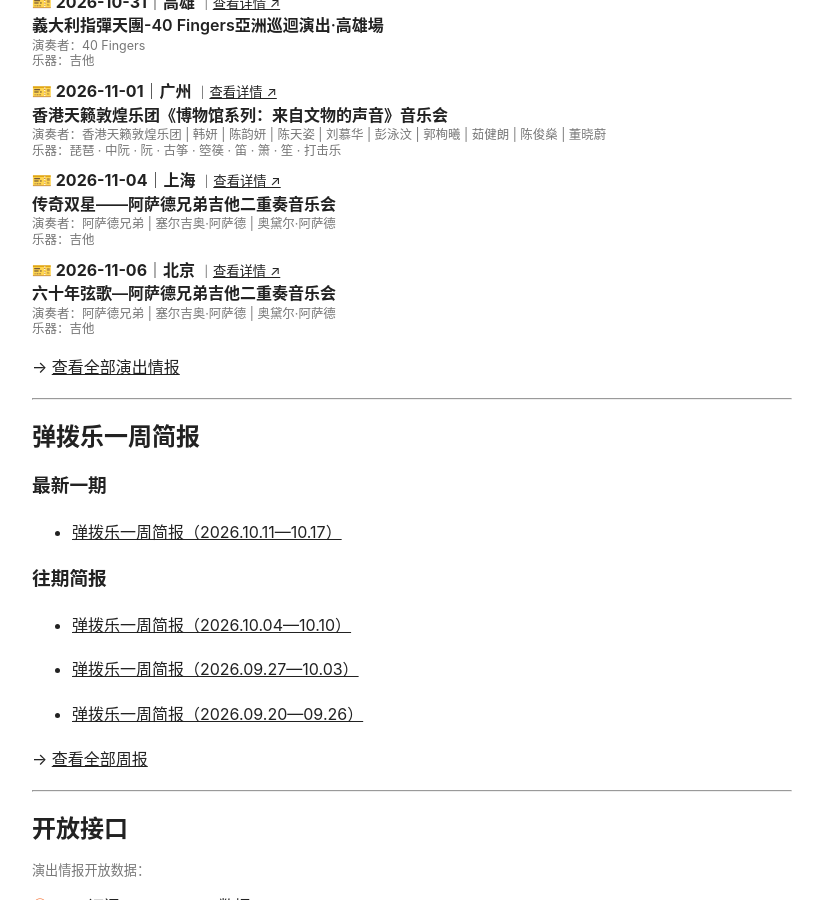
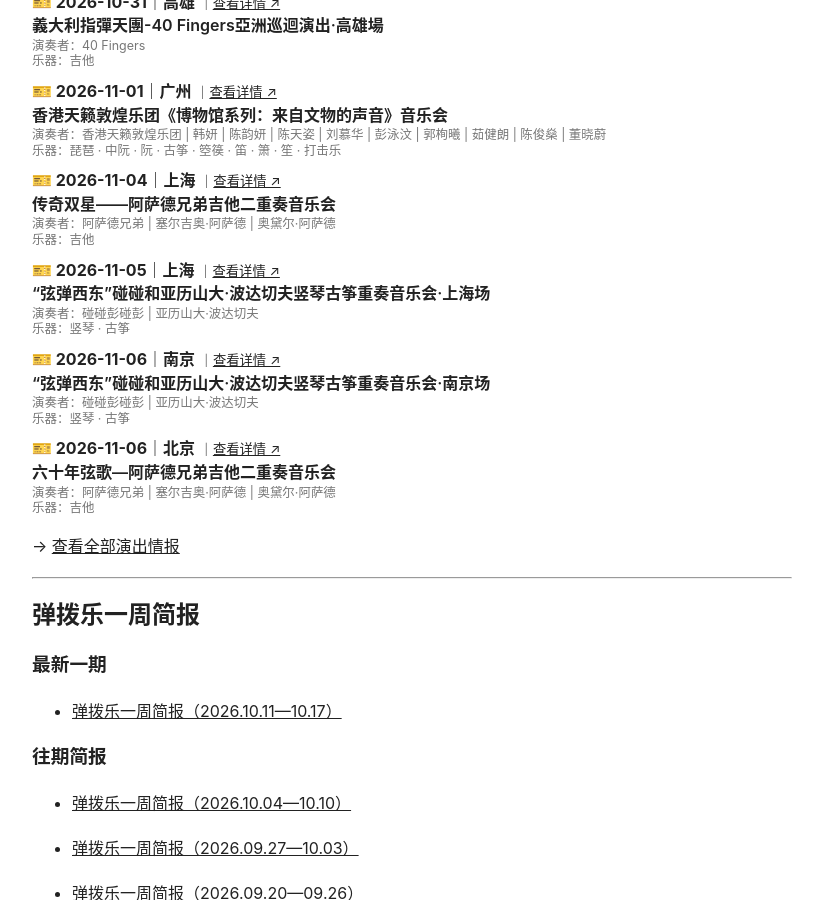
Before and after one commit to KeenKwok/boxianji, a Jekyll site: the page built from index.md, in a window 1280 px wide and 900 px high, scrolled down 1381 px. Shown: the whole window, without its empty margins (228-1051 px from the left). Built offline with Jekyll 4.4.1, drawn with Linux system fonts in a browser that asks for light colours.

Commit message:
更新 attention.yml

```diff
--- a/_data/attention.yml
+++ b/_data/attention.yml
@@ -1,3 +1,39 @@
+- id: "20261108-hangzhou-xiantandong-pengjingxuan-boldachev-harp-guzheng"
+  date: "2026-11-08"
+  city: "杭州"
+  title: "“弦弹西东”碰碰和亚历山大·波达切夫竖琴古筝重奏音乐会·杭州场"
+  performers:
+    - "碰碰彭碰彭"
+    - "亚历山大·波达切夫"
+  instruments:
+    - "竖琴"
+    - "古筝"
+  link: "https://mp.weixin.qq.com/s/VReLzIZt3Yu0BMl5b_jZ4Q"
+
+- id: "20261106-nanjing-xiantandong-pengjingxuan-boldachev-harp-guzheng"
+  date: "2026-11-06"
+  city: "南京"
+  title: "“弦弹西东”碰碰和亚历山大·波达切夫竖琴古筝重奏音乐会·南京场"
+  performers:
+    - "碰碰彭碰彭"
+    - "亚历山大·波达切夫"
+  instruments:
+    - "竖琴"
+    - "古筝"
+  link: "https://mp.weixin.qq.com/s/VReLzIZt3Yu0BMl5b_jZ4Q"
+
+- id: "20261105-shanghai-xiantandong-pengjingxuan-boldachev-harp-guzheng"
+  date: "2026-11-05"
+  city: "上海"
+  title: "“弦弹西东”碰碰和亚历山大·波达切夫竖琴古筝重奏音乐会·上海场"
+  performers:
+    - "碰碰彭碰彭"
+    - "亚历山大·波达切夫"
+  instruments:
+    - "竖琴"
+    - "古筝"
+  link: "https://mp.weixin.qq.com/s/VReLzIZt3Yu0BMl5b_jZ4Q"
+
 - id: "20261106-beijing-liushinian-xiange-assad-brothers-guitar"
   date: "2026-11-06"
   city: "北京"
```
